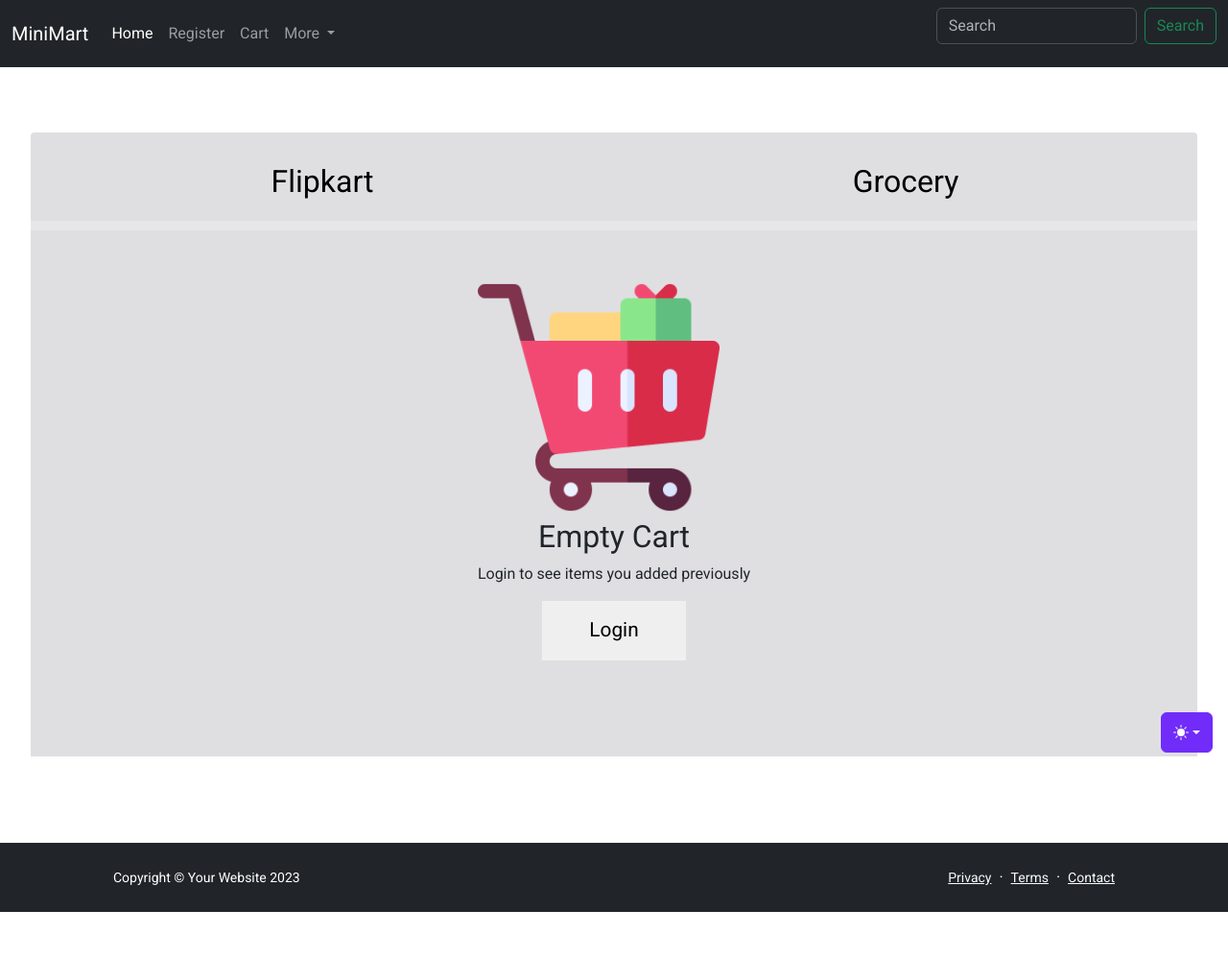
After one commit to Mirzzie/P1-django, a Django app: page /cart/ in a window 1280 px wide. The commit adds this page. Shown: the whole page at 96% size. Run offline with Django 4.2, Linux system fonts and the light colour scheme.

Commit message:
cart page added

```diff
--- a/p1/app/templates/base.html
+++ b/p1/app/templates/base.html
@@ -78,7 +78,7 @@
             <a class="nav-link" href="{% url 'register' %}">Register</a>
           </li>
           <li class="nav-item">
-            <a class="nav-link" aria="true">Cart</a>
+            <a class="nav-link" aria="true" href="{% url 'cart' %}">Cart</a>
           </li>
           <li class="nav-item dropdown">
             <a class="nav-link dropdown-toggle" href="#" role="button" data-bs-toggle="dropdown" aria-expanded="false">
--- /dev/null
+++ b/p1/app/templates/cart.html
@@ -0,0 +1,24 @@
+{% extends 'base.html' %}
+    {% load static %}
+    {% block content %}
+   <link href="{% static '/css/cart.css' %}" rel="stylesheet">
+   <script src="{% static '/js/cart.js' %}"defer></script>
+    <div class="container-cart">
+        <div class="links">
+            <a href="#" class="a-flipkart">
+                <div class="flipkart">Flipkart</div>
+            </a>
+            <a href="#" class="a-grocery">
+                <div class="grocery">Grocery</div>
+            </a>
+        </div>
+        <hr class="custom-hr">
+        <div class="cart-items">
+            <div>
+            <img src="{% static '/images/trolley.png' %}" alt="Cart Icon">
+            <h2>Empty Cart</h2>
+            <P>Login to see items you added previously</P></div>
+            <button>Login</button>
+        </div>
+    </div>
+{% endblock %}
--- a/p1/app/urls.py
+++ b/p1/app/urls.py
@@ -3,5 +3,6 @@ from . import views
 urlpatterns = [
     path('', views.index, name='index'),
     path('register/',views.register, name='register'),
-    path('login/',views.login, name='login')
+    path('login/',views.login, name='login'),
+     path('cart/',views.cart, name='cart'),
 ]
--- a/p1/app/views.py
+++ b/p1/app/views.py
@@ -17,3 +17,6 @@
 
 def login(request):
         return render(request, 'login.html')
+
+def cart(request):
+    return render(request, 'cart.html')
--- /dev/null
+++ b/p1/static/css/cart.css
@@ -0,0 +1,74 @@
+/* start cart css */
+  @import url("https://fonts.googleapis.com/css2?family=Roboto:wght@300;400;500;700;900&display=swap");
+
+*{
+    box-sizing: border-box;
+}
+body{
+    font-family: 'Roboto', sans-serif;
+    margin: 0;
+}
+.container-cart{
+    width: 95%;
+    height: 650px;
+    background-color: #dfdfe2;
+    margin: 90px auto;
+    border-radius: 4px 4px 0 0;
+}
+.links{
+    display: flex;
+}
+.links a{
+    margin: 10px 0 0;
+    text-decoration: none;
+    color: #000;
+
+}
+.a-flipkart , .a-grocery{
+    display: flex;
+    justify-content: center;
+    align-items: center;
+    width: 50%;
+    font-size: 2rem;
+
+}
+.links a:hover{
+    color: rgb(79, 79, 249);
+}
+.links a.active {
+    border-bottom: 3px solid #2a55e5;
+}
+.flipkart , .grocery{
+   padding: 17px;
+    border-radius: 3px;
+}
+
+.custom-hr{
+    height: 10px; /* Adjust the height as needed */
+    background-color: #FFF; /* Change the color to your desired color */
+    border: none; /* Remove the default border */
+    margin: 0; /* Add margin above and below the <hr> */
+}
+.cart-items {
+    display: flex;
+    justify-content: center;
+    align-items: center;
+    flex-direction: column;
+}
+.cart-items img {
+    padding: 3rem 0 0;
+    max-width: 100%; /* Adjust the maximum width as needed */
+    height: 300px; /* Maintain aspect ratio */
+}
+h2{
+    text-align: center;
+    font-weight: 400;
+}
+.cart-items button{
+    padding: 15px 10px;
+    border: none;
+    cursor: pointer;
+    font-size: 1.3rem;
+    width: 150px;
+}
+/* end of cart css */
--- /dev/null
+++ b/p1/static/js/cart.js
@@ -0,0 +1,18 @@
+document.addEventListener("DOMContentLoaded", function() {
+    const links = document.querySelectorAll(".links a");
+
+    links.forEach(link => {
+        link.addEventListener("click", function(event) {
+            // Prevent the default link behavior
+            event.preventDefault();
+
+            // Remove the "active" class from all links
+            links.forEach(link => {
+                link.classList.remove("active");
+            });
+
+            // Add the "active" class to the clicked link
+            this.classList.add("active");
+        });
+    });
+});
```
Also changed, not shown: p1/static/css/style.css (+75 -0 lines), p1/static/images/trolley.png (added).
